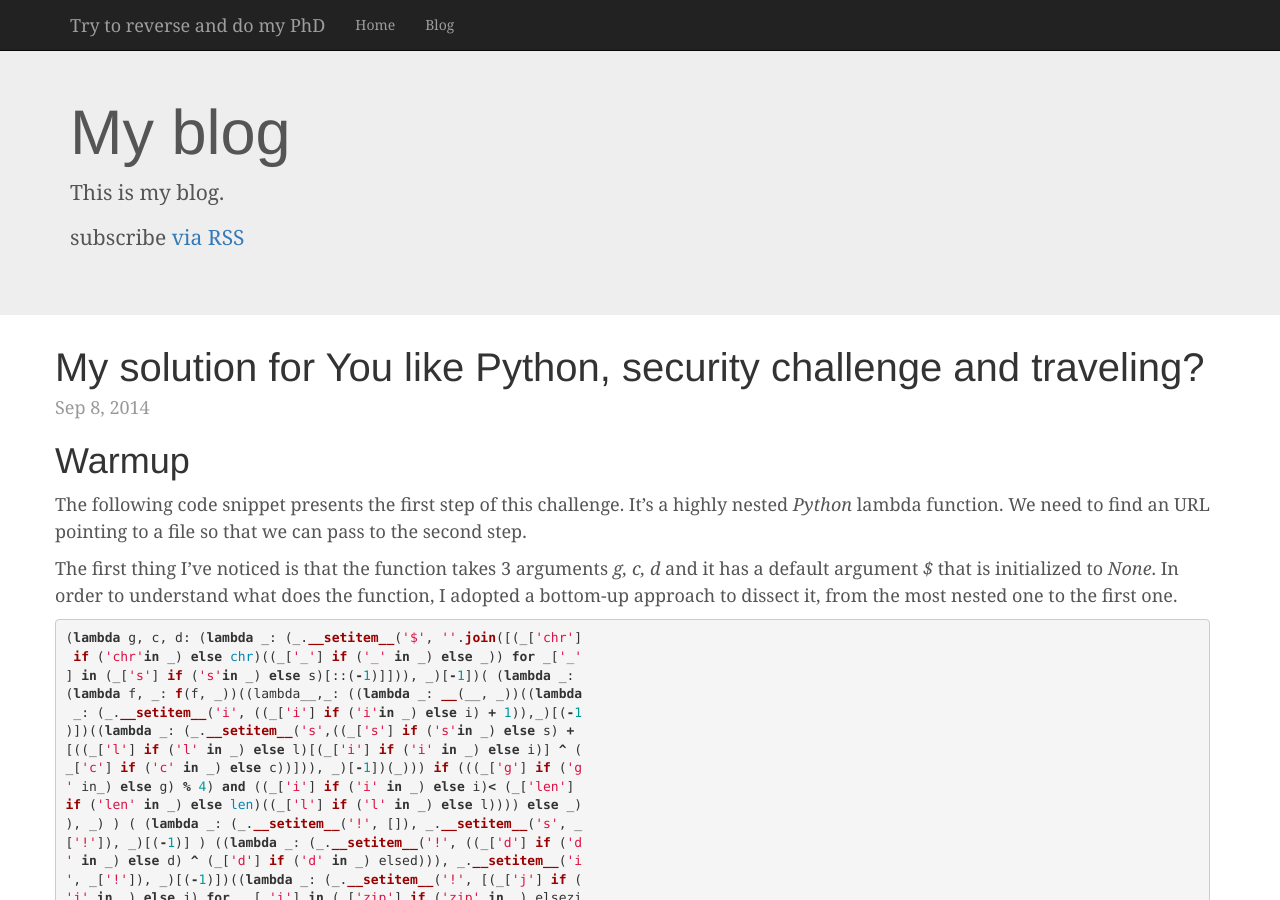
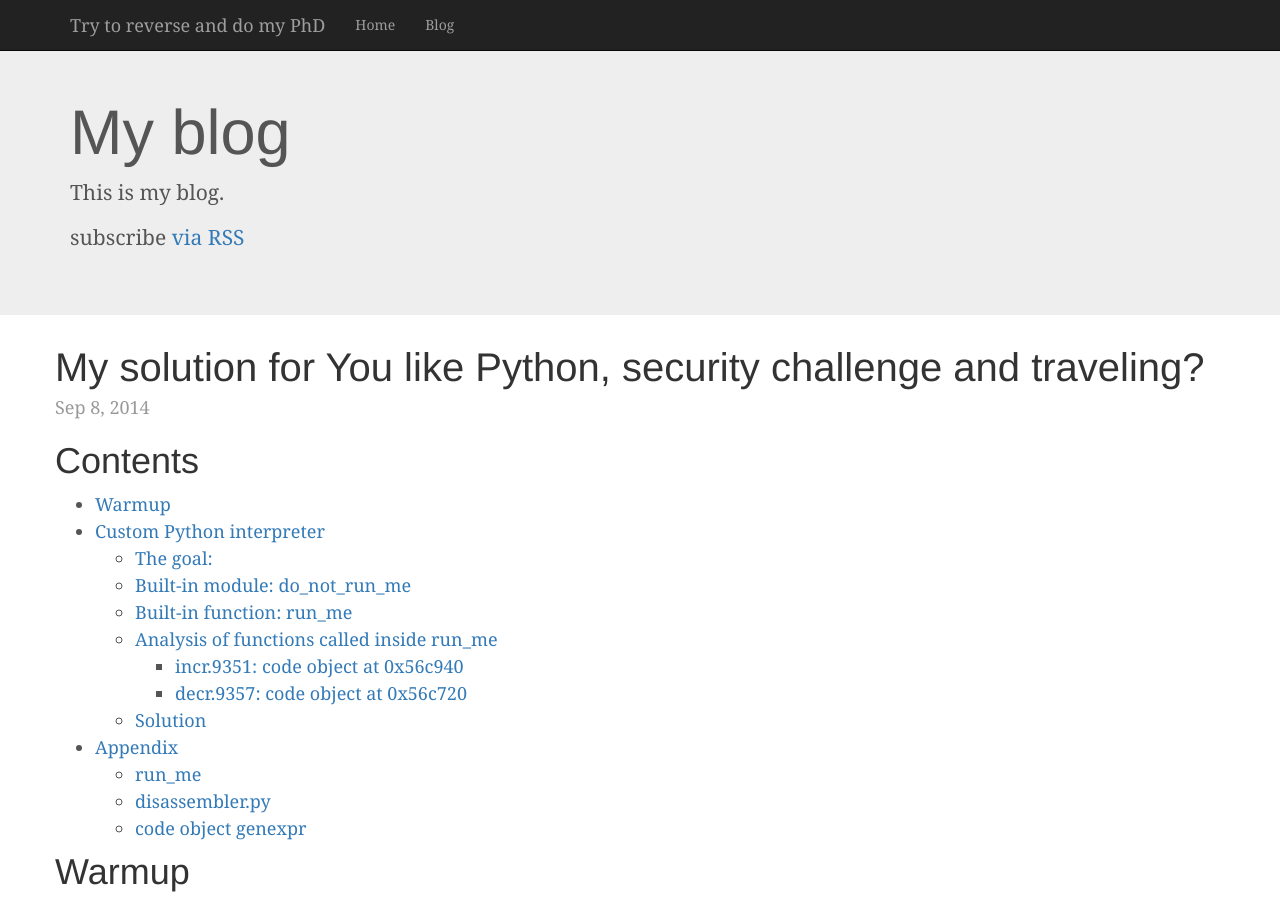
Before and after one commit to cregnec/cregnec.github.io, a Jekyll site: the page built from _posts/2014-09-08-quarkslab-python-challenge-solution.markdown, in a window 1280 px wide and 900 px high. Built offline with Jekyll 4.4.1, drawn with Linux system fonts in a browser that asks for light colours; nearby versions of some CDN libraries.

Commit message:
remove custom anchor for appendix

```diff
--- a/_posts/2014-09-08-quarkslab-python-challenge-solution.markdown
+++ b/_posts/2014-09-08-quarkslab-python-challenge-solution.markdown
@@ -6,6 +6,12 @@
 description:
     In September 2014, Quarkslab launched a Python challenge. I like pretty much python so I tried it. The challenge had two steps, a highly nested python lambda function and a custom python interpreter." By reversing the lambda function, I got the link for downloading the custom python interpreter. The second step is more interesting that required to reverse the obfuscated python opcodes.I learned much about python internals.
 ---
+
+Contents
+======
+{:.no_toc}
+*   toc
+{:toc}
 
 Warmup
 ======
@@ -441,11 +447,12 @@
 61b42c223973996c797a9a366c64c3595052ff71089b4ff13d3251b66b6366e9  -
 {% endhighlight %}
 
-Appendix<a name="appendix"></a>
+Appendix
 ========
 
 run\_me
 -------
+
 {% highlight python linenos%}
 gdb -q ./python
 Reading symbols from ./python...done.
```
